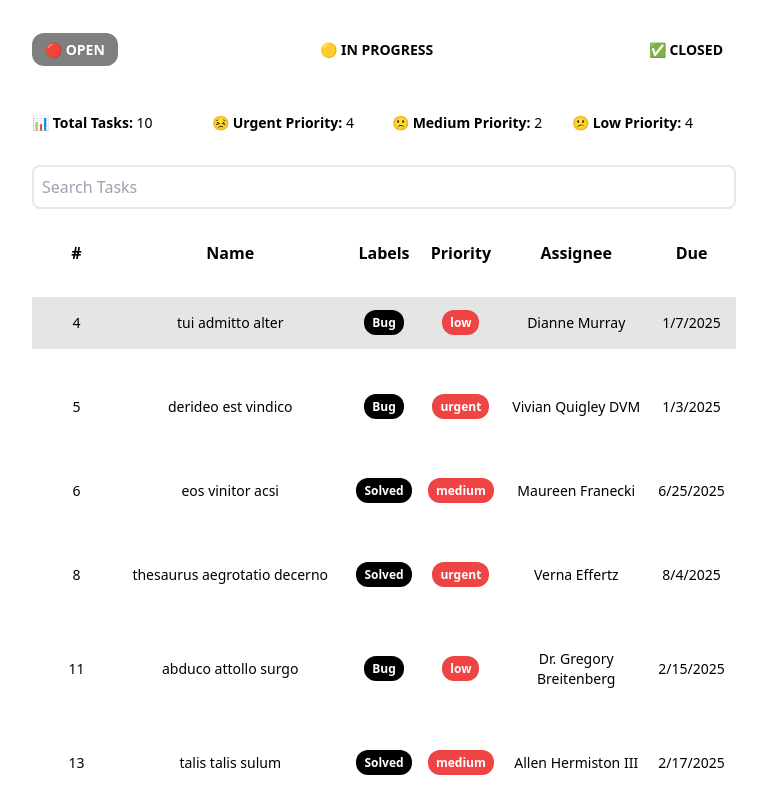
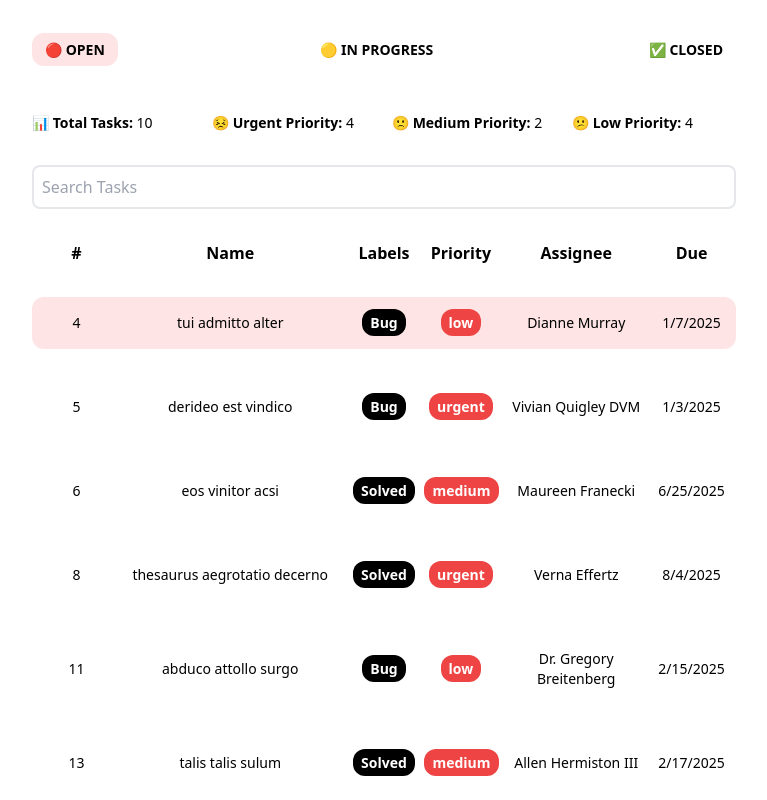
Before and after one commit to tauseefsshah/sdm-taskboard, a Next.js app: page / in a window 1280 px wide. Shown: the top 800 px of the page, without its empty margins (256-1023 px from the left). Built offline with nearby package versions, Linux system fonts and the light colour scheme.

Commit message:
UPDATE - UI

```diff
--- a/components/TaskList.jsx
+++ b/components/TaskList.jsx
@@ -96,20 +96,20 @@ export function TaskList({ status, allTasks, setAllTasks }) {
         <div
           key={task.id}
           className={
-            `grid grid-cols-6 gap-1 items-center text-center px-2 py-4 text-sm lg:grid-cols-9 ` +
-            (taskIndex == index ? "bg-black/10" : "")
+            `grid grid-cols-6 gap-1 items-center rounded-xl text-center px-2 py-4 text-sm lg:grid-cols-9 ` +
+            (taskIndex == index ? "bg-red-200/50" : "")
           }
           onClick={() => setTaskIndex(index)}
           onDoubleClick={() => setIsTaskOpen(true)}
         >
           <div>{task.id}</div>
           <div className="col-span-3">{task.name}</div>
-          <div className="text-xs font-bold hidden lg:block">
+          <div className="font-bold hidden lg:block">
             <span className="px-2 py-1 bg-black text-white rounded-xl">
               {task.label}
             </span>
           </div>
-          <div className="text-xs font-bold hidden lg:block">
+          <div className="font-bold hidden lg:block">
             <span className="px-2 py-1 bg-red-500 text-white rounded-xl">
               {task.priority}
             </span>
--- a/pages/index.jsx
+++ b/pages/index.jsx
@@ -46,7 +46,7 @@ export default function Home() {
           autoFocus={true}
           defaultFocus={true}
           disableUpDownKeys={true}
-          selectedTabClassName="bg-black/50 text-white rounded-xl"
+          selectedTabClassName="bg-red-200/50 rounded-xl"
         >
           <TabList className="flex justify-between mb-12 uppercase font-bold text-sm lg:text-md">
             <Tab>🔴 Open</Tab>
```
